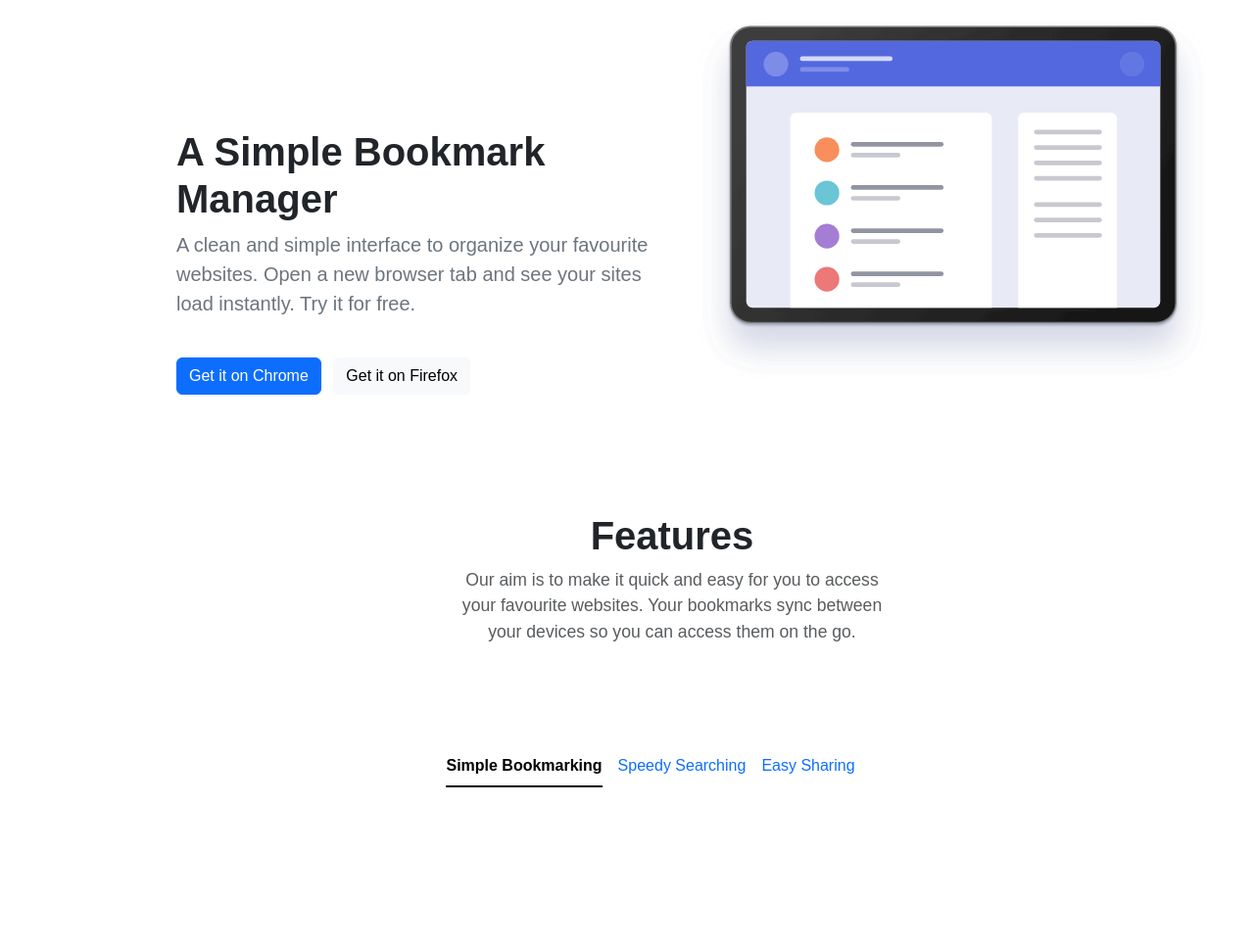
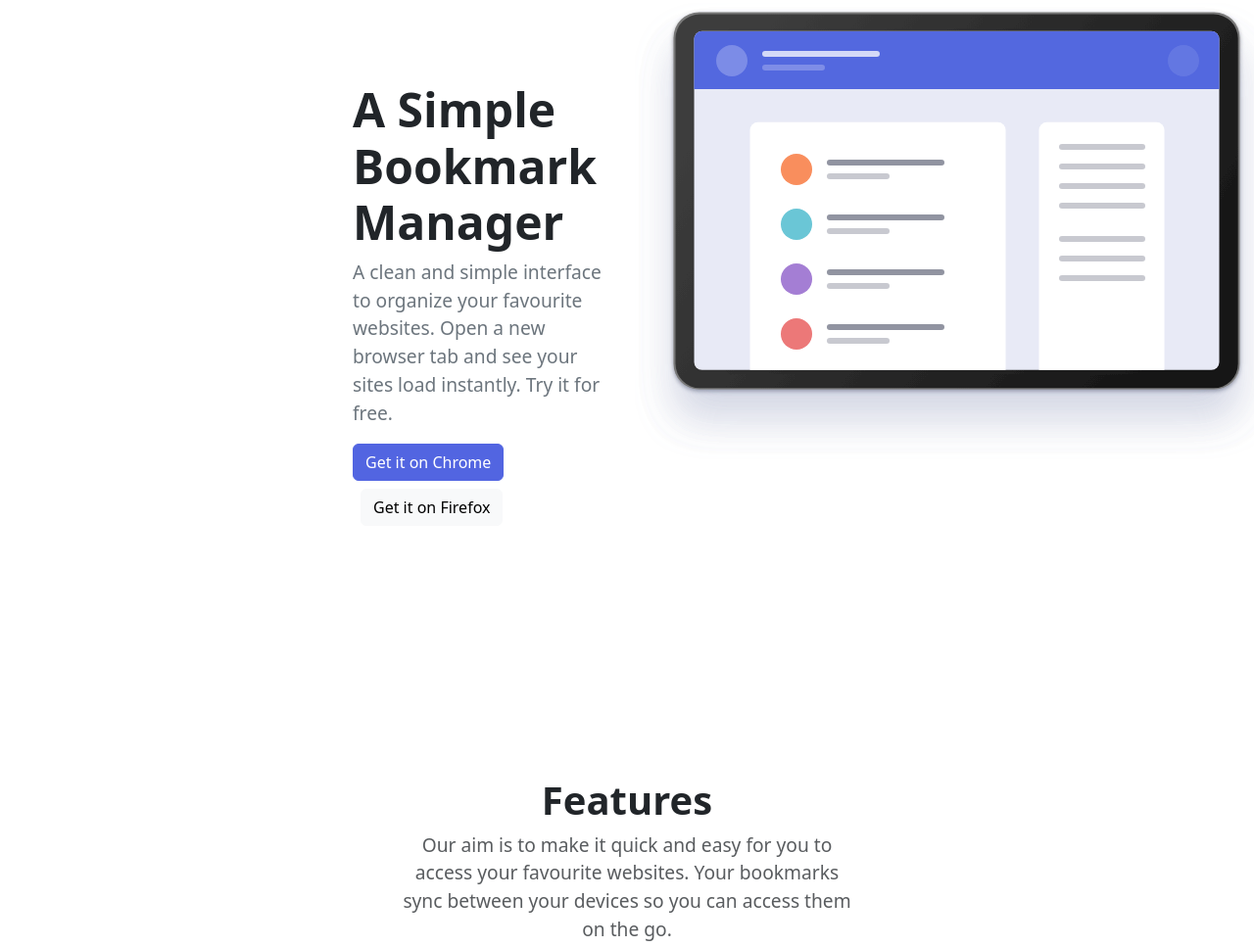
Before and after one commit to tutto-beep-bot/ResponsiveWebsite-Sprint1.2, a website: page index.html in a window 1280 px wide. Shown: the part 213-1180 px from the top of the page at 98% size. Before the commit the page ends 1017 px from the top, so only its background shows below. Drawn offline with nearby package versions, Linux system fonts and the light colour scheme.

Commit message:
Polished CSS tab for it to be more comprehensive. Features part done. Corrections in HTML for it to be more readable.

```diff
--- a/index.html
+++ b/index.html
@@ -7,8 +7,9 @@
     <title>Bookmark Manager</title>
 </head>
 <body>
+<!-- ejercicio 1 -->
     <!-- navbar -->
-    <nav class="navbar navbar-expand-sm navbar-light bg-light p-3">
+    <nav class="navbar navbar-expand-sm navbar-light bg-light">
         <div class="container">
           <a class="navbar-brand" href="#">
             <img src="Imagenes/logo-bookmark.svg" alt="bookmark logo">
@@ -36,10 +37,11 @@
       </nav>
 
       <!-- GRID content -->
+    <section class="hero-section">
     <div class="row p-5">
-      <div class="container align-items-center mt-5 pt-5">
+      <div class="container align-items-center mt-1 pt-2">
         <div class="row g-3">
-          <div class="col-6 text-center text-md-start left-column">
+          <div class="col-md-6 text-center text-md-start left-column">
             <h1 class="grid-title">A Simple Bookmark Manager</h1>
             <p class="lead">A clean and simple interface to organize your favourite websites. Open a new browser tab and see your sites load instantly. Try it for free.</p>
             <div>
@@ -47,50 +49,50 @@
                 <button type="button" class="btn btn-light m-2">Get it on Firefox</button>
             </div>
           </div>
-          <div class="col-6 text-center">
-            <div class="image-wrapper"></div>
+          <div class="col-md-6 text-md-start">
             <img src="Imagenes/illustration-hero.svg" alt="bookmark illustration" class="hero-image">
           </div>
         </div>
     </div>
     </div>
-        <!-- Ejercicio 2 -->
+    </section>
 
-    <div class="features-container d-flex flex-column align-items-center justify-content-center">
+<!-- ejercicio 2 -->
+
+    <section class="features-section">
         <div class="container text-center">
-            <div class="row">
               <div class="col-5 mx-auto">
                 <h2>Features</h2>
                 <p class="text-muted">Our aim is to make it quick and easy for you to access your favourite websites. Your bookmarks sync between your devices so you can access them on the go.</p>
               </div>
-            </div>
-          </div>
+        </div>
 
-        <ul class="nav nav-underline justify-content-center pt-5">
+          <ul class="nav nav-tabs justify-content-center">
             <li class="nav-item">
-              <a class="nav-link active" aria-current="page" href="#">Simple Bookmarking</a>
+                <a class="nav-link active" href="#">Simple Bookmarking</a>
             </li>
             <li class="nav-item">
-              <a class="nav-link" href="#">Speedy Searching</a>
+                <a class="nav-link" href="#">Speedy Searching</a>
             </li>
             <li class="nav-item">
-              <a class="nav-link" href="#">Easy Sharing</a>
+                <a class="nav-link" href="#">Easy Sharing</a>
             </li>
         </ul>
-
-
-
-
-
-
-
-
-
-
-
+        <div class="row align-items-center mt-1 pt-2">
+            <div class="col-md-6">
+                <img src="Imagenes/illustration-features-tab-1.svg" alt="illustration hero image" class="img-fluid">
+            </div>
+            <div class="col-md-6">
+                <h2>Bookmark in one click</h2>
+                <p>Organize your bookmarks however you like. Our simple drag-and-drop
+                interface gives you complete control over how you manage your favourite sites.
+                </p>
+                <button type="button" class="btn btn-primary">More Info</button>
+            </div>
+        </div>
 
     </div>
-
+    </section>
 
 
 
--- a/scss/styles.scss
+++ b/scss/styles.scss
@@ -3,81 +3,67 @@
 $main-color: #5265E1;
 $secondary-color: #FA5959;
 
-$theme-colors: (
-  "primary": $main-color,
-  "danger": $secondary-color
-);
+.btn-primary {
+    background-color: $main-color;
+    border-color: $main-color;
+    &:hover {
+        background-color: darken($main-color, 10%);
+        border-color: darken($main-color, 10%);
+      }
+}
 
-.navbar {
-    .btn-danger {
-        border-radius: 6px;
-    }
-
-    .container img {
-    max-width: 100%;
-    height: auto;
+.btn-danger {
+    background-color: $secondary-color;
+    border-color: $secondary-color;
+    &:hover {
+        background-color: darken($secondary-color, 10%);
+        border-color: darken($secondary-color, 10%);
     }
 }
 
-.grid-title {
-    font-size: 2.5rem;
-    font-weight: 700;
-    text-align: left;
+.hero-section {
+    padding: 100px 0;
+    h1 {
+        font-size: 3rem;
+        font-weight: bold;
+        max-width: 600px;
+    }
+    p {
+        font-size: 1.2rem;
+        color: #6c757d;
+        max-width: 600px;
+    }
+
+    .left-column {
+        padding-top: 5em;
+        padding-left: 20em;
+    }
 
 }
 
-.col-6 img {
-    max-width: 120%;
-    height: auto;
-    display: block;
-    margin: 0 auto;
-}
-
-.row {
-    margin-left: 2em;
-}
-
-.features {
-    padding-top: 5rem;
-}
-
-body {
-    font-family: 'Poppins', sans-serif;
-    padding-left: 3em;
-    margin-top: 1em;
-}
-
-p {
-    max-width: 600px;
-    font-size: 1.1rem;
-    color: #6c757d;
-    margin-bottom: 2rem;
-}
-
-.hero-image {
-     width: 100%;
-     max-width: 400px;
-}
-
-.features-container {
-    display: flex;
-    flex-direction: column;
-    align-items: center;
-    justify-content: center;
-    text-align: center;
-    margin-top: 4em;
-
+.features-section {
+    padding: 100px 0;
     h2 {
         font-size: 2.5rem;
         font-weight: bold;
-        margin-bottom: 0.5rem;
+    }
+    p {
+        font-size: 1.2rem;
+        color: #6c757d;
+        max-width: 600px;
+    }
+    .nav-tabs {
+        border: none;
+        margin-bottom: 4em;
+        .nav-link {
+            color: #6c757d;
+            &.active {
+                color: $main-color;
+            }
+        }
     }
 
-    .nav {
-        margin-top: 1.5rem;
+    img {
+        padding-left: 25em;
     }
 }
-
-.left-column {
-    padding-top: 7em;
-}
```
Also changed, not shown: css/styles.css, scss/styles.css, 2 other files.
